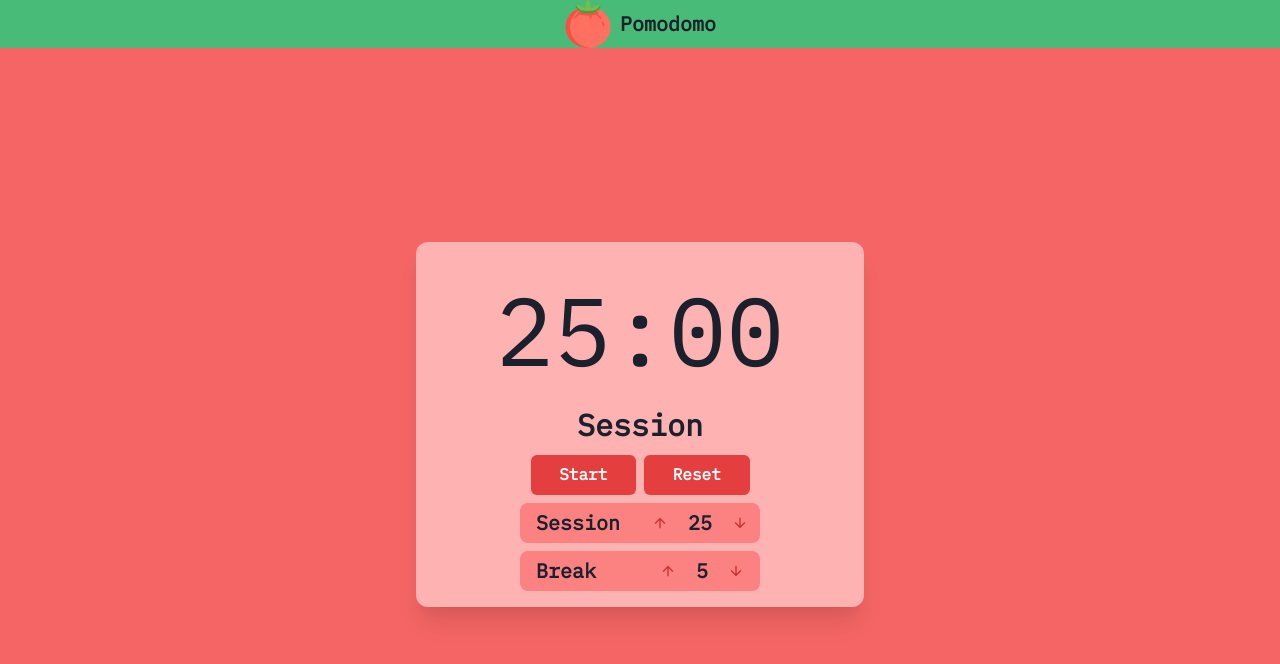
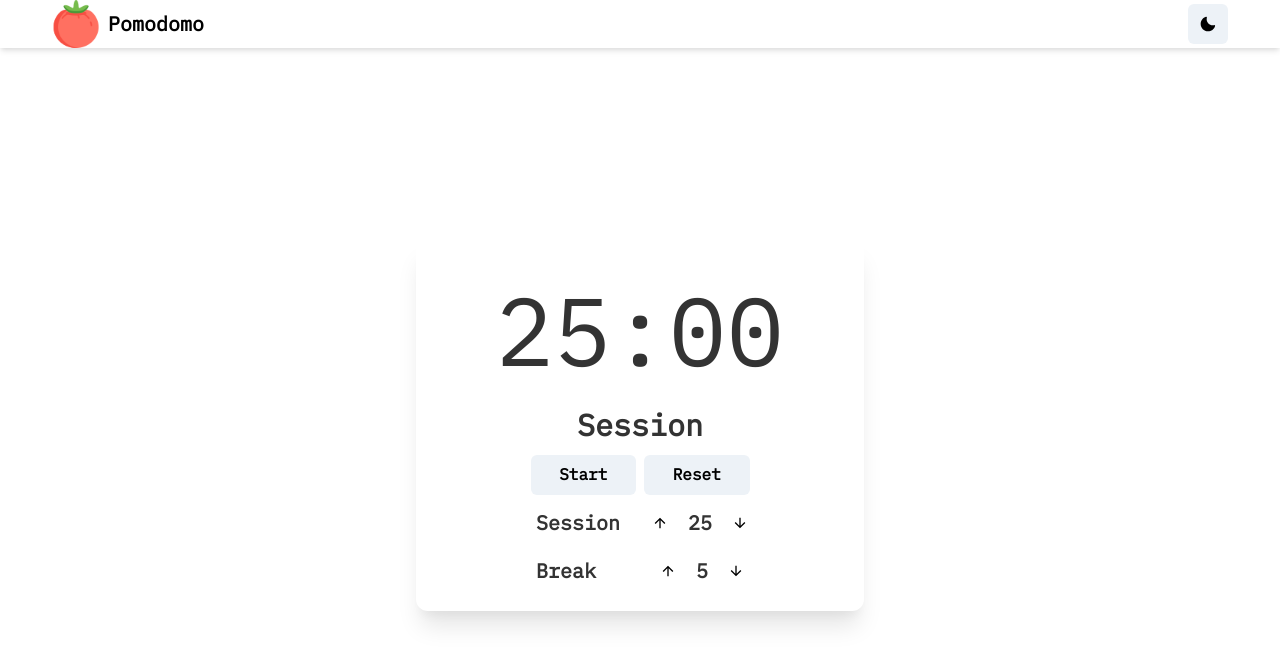
Before and after one commit to khoaHyh/pomodomo, a Next.js app: page / in a window 1280 px wide. Shown: the top 664 px of the page. Built offline with nearby package versions, Linux system fonts and the light colour scheme.

Commit message:
Add custom light/dark mode

```diff
--- a/components/Navbar.js
+++ b/components/Navbar.js
@@ -1,9 +1,21 @@
+import {
+  Box,
+  Flex,
+  IconButton,
+  Stack,
+  Image,
+  useMediaQuery,
+  useColorMode,
+  useColorModeValue,
+} from '@chakra-ui/react';
 //import { Box, Button, Flex, IconButton, Stack, Image } from '@chakra-ui/react';
-import { Box, Flex, Stack, Image } from '@chakra-ui/react';
-//import { SunIcon } from '@chakra-ui/icons';
-import { useMediaQuery } from '@chakra-ui/react';
+import { SunIcon, MoonIcon } from '@chakra-ui/icons';
 
 export const Navbar = () => {
+  const { toggleColorMode } = useColorMode();
+  const text = useColorModeValue('dark', 'light');
+  const SwitchIcon = useColorModeValue(MoonIcon, SunIcon);
+
   const [isMobile] = useMediaQuery('(min-width:800px)');
   console.log(isMobile);
 
@@ -19,7 +31,6 @@ export const Navbar = () => {
   return (
     <Flex
       w="100vw"
-      bg="green.400"
       h="6vh"
       justify="center"
       align="center"
@@ -37,6 +48,21 @@ export const Navbar = () => {
         <Box fontWeight="semibold">Pomodomo</Box>
       </Stack>
       {/* BUTTONS */}
+      <Flex
+        w={['100vw', '100vw', '80vw', '80vw']}
+        justify="end"
+        align="center"
+        px="4"
+      >
+        <Stack spacing="5" isInline align="center">
+          <IconButton
+            aria-label={`Switch to ${text} mode`}
+            position="relative"
+            icon={<SwitchIcon />}
+            onClick={toggleColorMode}
+          />
+        </Stack>
+      </Flex>
     </Flex>
   );
 };
--- a/components/Pomodoro.js
+++ b/components/Pomodoro.js
@@ -120,13 +120,12 @@ const Pomodoro = () => {
 
   return (
     <Box
-      bg="red.200"
+      id="container-pomodoro"
       boxShadow="xl"
       alignContent="center"
-      p={4}
+      p={5}
       width={['100%', '80%', '60%', '45%', '35%']}
       rounded="xl"
-      overflow="hidden"
     >
       {/* TIMER DISPLAY  */}
       <Stack align="center">
--- a/components/pomoUtils/Interval.js
+++ b/components/pomoUtils/Interval.js
@@ -7,7 +7,7 @@ export const Interval = props => {
   };
 
   return (
-    <HStack bg="red.300" rounded="lg" width="240px">
+    <HStack rounded="lg" width="240px">
       <Box w="50%">
         <Text
           id="break-label"
@@ -24,7 +24,6 @@ export const Interval = props => {
           <IconButton
             icon={<ArrowUpIcon />}
             aria-label="break-increment"
-            colorScheme="red"
             variant="ghost"
             id="break-increment"
             onClick={() => {
@@ -39,7 +38,6 @@ export const Interval = props => {
           <IconButton
             icon={<ArrowDownIcon />}
             aria-label="break-decrement"
-            colorScheme="red"
             variant="ghost"
             id="break-decrement"
             onClick={() => {
--- a/components/pomoUtils/SessionSetters.js
+++ b/components/pomoUtils/SessionSetters.js
@@ -1,16 +1,24 @@
-import { Button, HStack } from "@chakra-ui/react";
+import { Button, HStack } from '@chakra-ui/react';
 
-export const SessionSetters = (props) => {
-
-    return (
-        <div>
-            <HStack >
-                {!props.isPlaying && <Button w='50%' id="start_stop" colorScheme='red' onClick={props.handlePlay}>Start</Button>}
-                {props.isPlaying && <Button w='50%' id="start_stop" colorScheme='red' onClick={props.handlePlay}>Stop</Button>}
-                <Button colorScheme='red'
-                    id="reset" w='50%' onClick={props.resetTime}> Reset </Button>
-            </HStack>
-        </div>
-
-    )
-}
+export const SessionSetters = props => {
+  return (
+    <div>
+      <HStack>
+        {!props.isPlaying && (
+          <Button w="50%" id="start_stop" onClick={props.handlePlay}>
+            Start
+          </Button>
+        )}
+        {props.isPlaying && (
+          <Button w="50%" id="start_stop" onClick={props.handlePlay}>
+            Stop
+          </Button>
+        )}
+        <Button id="reset" w="50%" onClick={props.resetTime}>
+          {' '}
+          Reset{' '}
+        </Button>
+      </HStack>
+    </div>
+  );
+};
--- a/pages/[[...app]].js
+++ /dev/null
@@ -1,34 +0,0 @@
-import React from 'react';
-import { ChakraProvider, Flex, extendTheme } from '@chakra-ui/react';
-import { Navbar } from '../components/Navbar';
-import Pomodoro from '../components/Pomodoro';
-import '@fontsource/ibm-plex-mono';
-
-const theme = extendTheme({
-  fonts: {
-    heading: 'IBM Plex Mono',
-    body: 'IBM Plex Mono',
-  },
-});
-
-const App = () => {
-  return (
-    <ChakraProvider theme={theme}>
-      <Flex direction="column" align="center" justify="center">
-        <Navbar />
-        <Flex
-          direction="column"
-          align="center"
-          justify="center"
-          w="100%"
-          h="94vh"
-          bg="red.400"
-        >
-          <Pomodoro />
-        </Flex>
-      </Flex>
-    </ChakraProvider>
-  );
-};
-
-export default App;
--- /dev/null
+++ b/pages/_app.js
@@ -0,0 +1,15 @@
+import { ChakraProvider } from '@chakra-ui/react';
+import theme from '../styles/theme';
+import '@fontsource/ibm-plex-mono';
+
+const App = ({ Component, pageProps }) => {
+  return (
+    <>
+      <ChakraProvider theme={theme}>
+        <Component {...pageProps} />
+      </ChakraProvider>
+    </>
+  );
+};
+
+export default App;
--- /dev/null
+++ b/pages/_document.js
@@ -0,0 +1,18 @@
+import { ColorModeScript } from '@chakra-ui/react';
+import NextDocument, { Html, Head, Main, NextScript } from 'next/document';
+import theme from '../styles/theme';
+
+export default class Document extends NextDocument {
+  render() {
+    return (
+      <Html lang="en">
+        <Head />
+        <body>
+          <ColorModeScript initialColorMode={theme.config.initialColorMode} />
+          <Main />
+          <NextScript />
+        </body>
+      </Html>
+    );
+  }
+}
--- /dev/null
+++ b/pages/index.js
@@ -0,0 +1,22 @@
+import { Flex } from '@chakra-ui/react';
+import { Navbar } from '../components/Navbar';
+import Pomodoro from '../components/Pomodoro';
+
+const Index = () => {
+  return (
+    <Flex direction="column" align="center" justify="center">
+      <Navbar />
+      <Flex
+        direction="column"
+        align="center"
+        justify="center"
+        w="100%"
+        h="94vh"
+      >
+        <Pomodoro />
+      </Flex>
+    </Flex>
+  );
+};
+
+export default Index;
--- a/styles/globals.css
+++ /dev/null
@@ -1,16 +0,0 @@
-html,
-body {
-  padding: 0;
-  margin: 0;
-  font-family: -apple-system, BlinkMacSystemFont, Segoe UI, Roboto, Oxygen,
-    Ubuntu, Cantarell, Fira Sans, Droid Sans, Helvetica Neue, sans-serif;
-}
-
-a {
-  color: inherit;
-  text-decoration: none;
-}
-
-* {
-  box-sizing: border-box;
-}
--- /dev/null
+++ b/styles/theme.js
@@ -0,0 +1,48 @@
+import { theme as chakraTheme, extendTheme } from '@chakra-ui/react';
+import { mode } from '@chakra-ui/theme-tools';
+
+const fonts = {
+  ...chakraTheme.fonts,
+  heading: `IBM Plex Mono, Inter,-apple-system, BlinkMacSystemFont, "Segoe UI", Helvetica, Arial, sans-serif, "Apple Color Emoji"`,
+  body: `IBM Plex Mono, Inter,-apple-system, BlinkMacSystemFont, "Segoe UI", Helvetica, Arial, sans-serif, "Apple Color Emoji"`,
+};
+
+const config = {
+  initialColorMode: 'light',
+  useSystemColorMode: false,
+};
+
+const styles = {
+  global: props => ({
+    body: {
+      color: mode('black', 'white')(props),
+      bg: mode('white', '#db524d')(props),
+    },
+  }),
+};
+
+const components = {
+  //Button: {
+  //  // setup light/dark mode component defaults
+  //  baseStyle: props => ({
+  //    color: mode('white', '#db524d')(props),
+  //    bg: mode('#db524d', 'white')(props),
+  //  }),
+  //},
+  Text: {
+    // setup light/dark mode component defaults
+    baseStyle: props => ({
+      color: mode('#333', 'white')(props),
+    }),
+  },
+};
+
+const theme = extendTheme({
+  ...chakraTheme,
+  fonts,
+  config,
+  styles,
+  components,
+});
+
+export default theme;
```
Also changed, not shown: styles/Home.module.css (deleted, +0 -121 lines), 1 other file (tests, documents, lock files or other folders).
